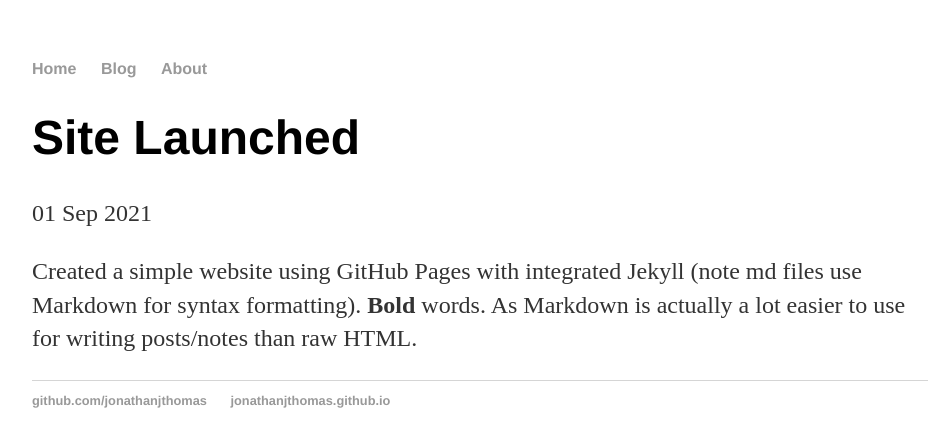
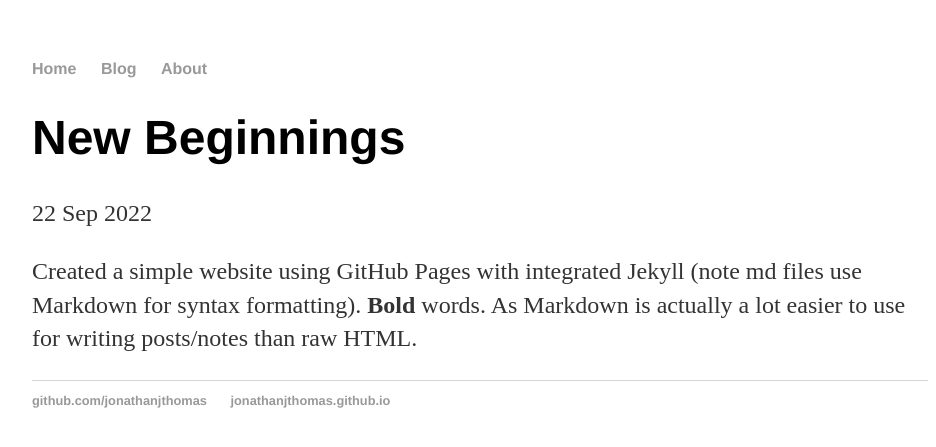
Before and after one commit to jonathanjthomas/jonathanjthomas.github.io, a Jekyll site: the page built from _posts/2022-09-22-new-beginnings.md, in a window 1280 px wide. Shown: the top 447 px of the page, without its empty margins (160-1096 px from the left). Built offline with Jekyll 4.4.1, drawn with Linux system fonts in a browser that asks for light colours.

Commit message:
Update 2022-09-22-new-beginnings.md

```diff
--- a/_posts/2022-09-22-new-beginnings.md
+++ b/_posts/2022-09-22-new-beginnings.md
@@ -1,7 +1,7 @@
 ---
 layout: post
-title: "Site Launched "
-date: 2021-09-01
+title: "New Beginnings"
+date: 2022-09-22
 ---
 
 Created a simple website using GitHub Pages with integrated Jekyll (note md files use Markdown for syntax
```
